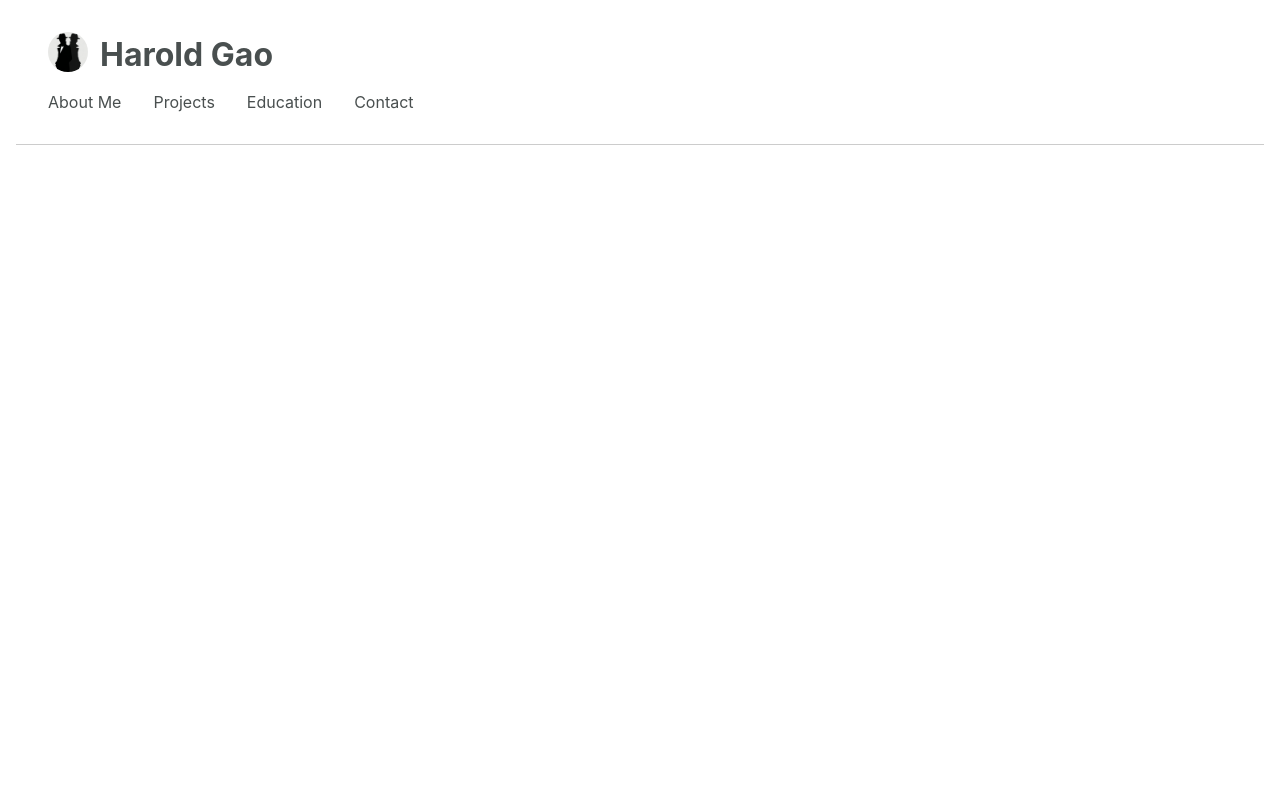
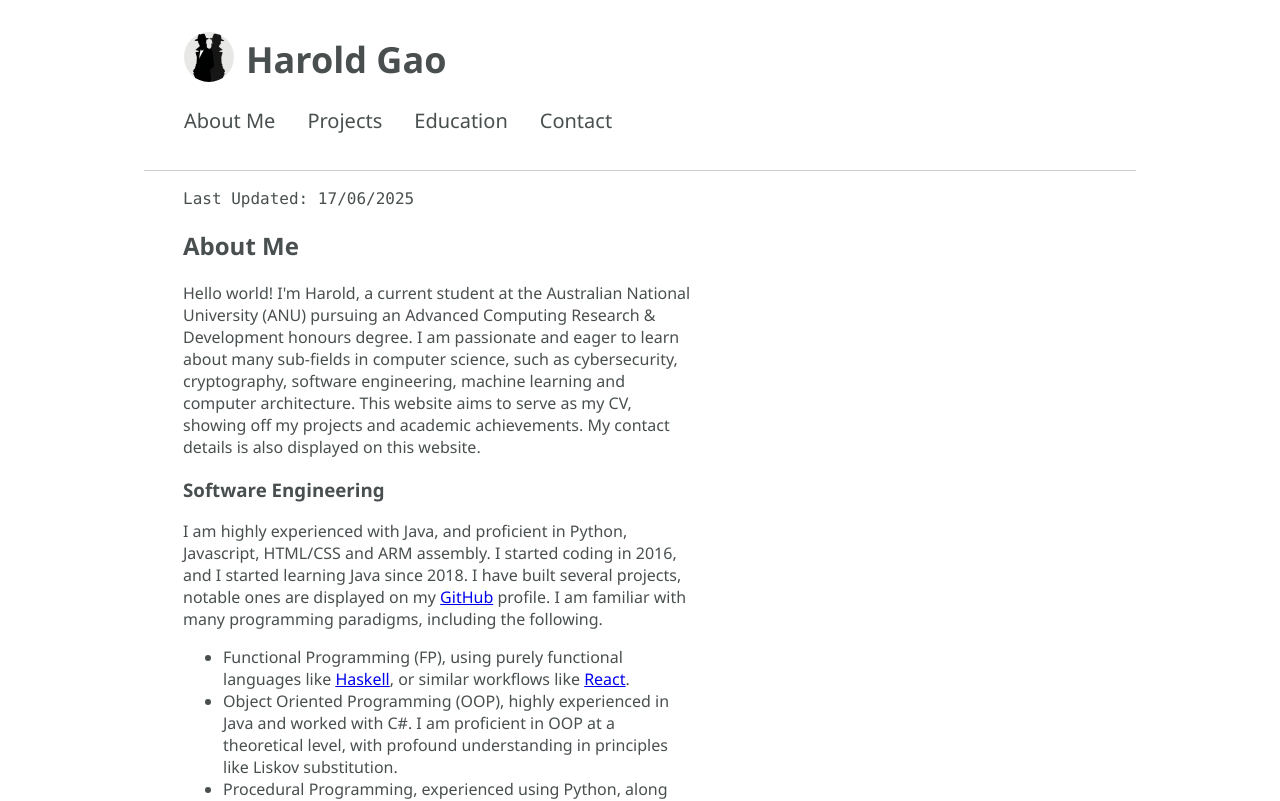
Before and after one commit to LaFriska/lafriska.github.io, a React (Create React App) app: page / in a window 1280 px wide. Shown: the top 801 px of the page. Built offline with nearby package versions, Linux system fonts and the light colour scheme.

Commit message:
added about me

```diff
--- /dev/null
+++ b/public/aboutme.md
@@ -0,0 +1,48 @@
+`Last Updated: 17/06/2025`
+
+## About Me
+
+Hello world! I'm Harold, a current student at the Australian National University (ANU) pursuing an Advanced
+Computing Research & Development honours degree. I am passionate and eager to learn about many sub-fields in
+computer science, such as cybersecurity, cryptography, software engineering, machine learning and computer architecture.
+This website aims to serve as my CV, showing off my projects and academic achievements. My contact details is also
+displayed on this website.
+
+### Software Engineering
+
+I am highly experienced with Java, and proficient in Python, Javascript, HTML/CSS and ARM assembly. I started coding
+in 2016, and I started learning Java since 2018. I have built several projects, notable ones are displayed on my [GitHub](https://github.com/LaFriska)
+profile. I am familiar with many programming paradigms, including the following.
+- Functional Programming (FP), using purely functional languages like [Haskell](https://www.haskell.org/), or similar workflows like [React](https://react.dev/).
+- Object Oriented Programming (OOP), highly experienced in Java and worked with C#. I am proficient in OOP at a theoretical level, with profound understanding in principles like Liskov substitution.
+- Procedural Programming, experienced using Python, along with libraries such as [NumPy](https://numpy.org/). I am also proficient in Javascript, and low-level languages like ARM assembly.
+- Formal Verification, worked with verification-aware languages like [Dafny](https://dafny.org/), and I understand basic theoretical computing concepts such as pre/post-conditions, Invariants, and induction over tree-like data structures.
+
+### Cybersecurity
+
+I am very passionate about cybersecurity. I am specifically interested in neural-aided symmetric-key cryptanalysis, for which
+I have written a [literature review](https://www.researchgate.net/publication/392693096_Six_Years_of_Neural_Distinguishers_Implications_on_Cryptanalysis_of_Advanced_Encryption_Standard)
+during an introductory research course at ANU. I plan to pursue a cybersecurity major, in which I will further develop my
+understanding of concepts like networks, cybercrime, and software security.
+
+### Computer Architecture
+
+The fundamental workings of a modern computer is also an interest of mine. For one of my courses in 2025, I have built a fully functioning
+CPU for the [QuAC](https://comp.anu.edu.au/courses/engn2219/resources/QuAC-ISA/) ISA along with extensions to the instruction
+set to support function calls, conditional branching and more immediate instruction formats. The repository can be found
+[here](https://github.com/LaFriska/quac-microarchitecture).
+
+### Machine Learning
+
+I am familiar with many statistical machine learning concepts, including the mathematics behind Neural Network architectures, Bayesian
+linear regression, classification, Gaussian processes, Bayesian networks, Markov random fields, various sampling methods,
+and more. I learnt these low-level mathematical knowledge in preparation for more practical machine learning courses I will
+take in 2026, which will include important topics like computer vision and document analysis. I am also interested
+specifically in using neural networks to distinguish ciphertexts of symmetric-key encryption algorithms from random noise,
+called [neural distinguishers](https://link.springer.com/chapter/10.1007/978-3-030-26951-7_6).
+
+### Mathematics
+
+A computer scientist is nothing without maths. At ANU, I have taken several rigorous, proof-based math courses, giving me
+foundational mathematical thinking, and teaching me important mathematical methods. I am familiar with number theory,
+real analysis, linear algebra, multi-variable calculus, discrete mathematics, and abstract algebra (groups, rings and modules).
--- /dev/null
+++ b/src/components/AboutMe.tsx
@@ -0,0 +1,22 @@
+import {useEffect, useState} from "react";
+import ReactMarkdown from "react-markdown";
+import '../css/App.css';
+
+// eslint-disable-next-line import/no-anonymous-default-export
+export default () => {
+
+    const [aboutMe, setAboutMe] = useState('*Loading...*')
+
+    useEffect(() => {
+        fetch(`${process.env.PUBLIC_URL}/aboutme.md`)
+            .then(res => res.text())
+            .then(setAboutMe)
+    }, [])
+
+    return (
+        <ReactMarkdown className={'page'}>
+            {aboutMe}
+        </ReactMarkdown>
+    )
+
+}
--- a/src/components/App.tsx
+++ b/src/components/App.tsx
@@ -1,15 +1,20 @@
 import React from 'react';
-import '../App.css';
+import '../css/App.css';
 import Header from "./Header";
-import ReactMarkdown from 'react-markdown'
-import remarkGfm from 'remark-gfm'
+import AboutMe from "./AboutMe";
 
 function App() {
-  return (
-    <div className="App">
-      <Header />
-    </div>
-  );
+
+    const style = {
+        margin: '1rem 8rem'
+    }
+
+    return (
+        <div className="app" style={style}>
+            <Header />
+            <AboutMe/>
+        </div>
+    );
 }
 
 export default App;
--- a/src/components/Header.tsx
+++ b/src/components/Header.tsx
@@ -5,11 +5,9 @@ const headerStyles = {
     container: {
         justifyContent: 'space-between',
         alignItems: 'center',
-        padding: '1rem 2rem',
+        padding: '1rem 40px',
         margin: '1rem',
-        color: 'var(--text-colour)',
-        fontFamily: "'Inter', 'Segoe UI', 'Helvetica Neue', sans-serif",
-        borderBottom: '1px solid #ccc'
+        borderBottom: '1px solid #ccc',
     },
     logoContainer: {
         display: 'flex',
@@ -17,12 +15,12 @@ const headerStyles = {
         gap: '0.75rem',
     },
     logoImage: {
-        width: '40px',
-        height: '40px',
+        width: '50px',
+        height: '50px',
         borderRadius: '50%',
     },
     logoText: {
-        fontSize: '2rem',
+        fontSize: '2.25rem',
         fontWeight: 'bold',
     },
     nav: {
--- a/src/components/SectionLink.jsx
+++ b/src/components/SectionLink.jsx
@@ -1,8 +1,7 @@
 
 const style = {
     textDecoration: 'none',
-    fontSize: '1rem',
-    color: 'var(--text-colour)',
+    fontSize: '1.25rem',
     cursor: 'pointer'
 }
 
--- a/src/App.css
+++ b/src/css/App.css
@@ -7,6 +7,12 @@ html{
     background-color: var(--background-colour);
 }
 
-.App {
+.app{
+    color: var(--text-colour);
+    font-family: "Segoe UI", serif
+}
 
+.page{
+    margin: 1rem 55px;
+    width: 50%;
 }
```
